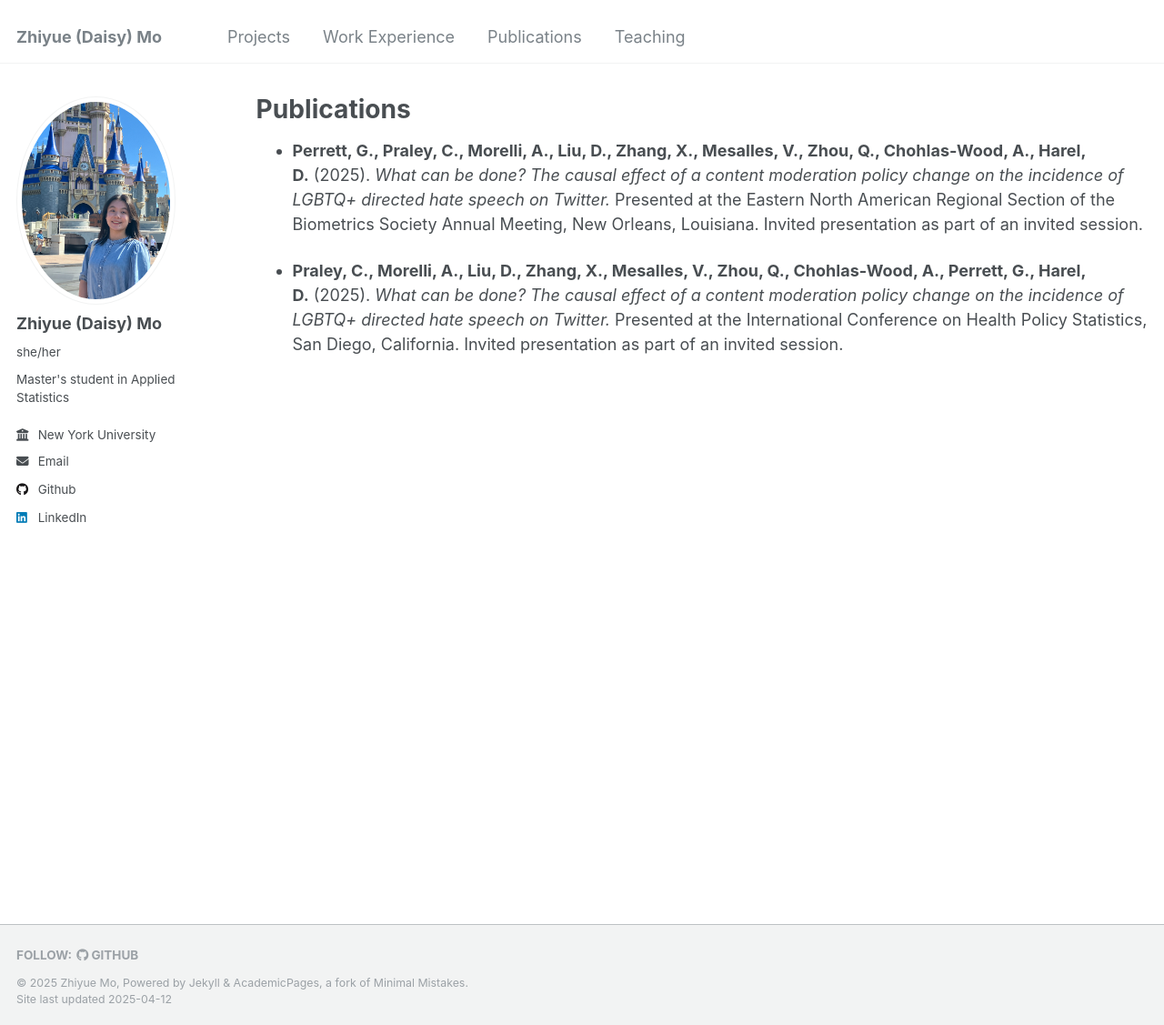
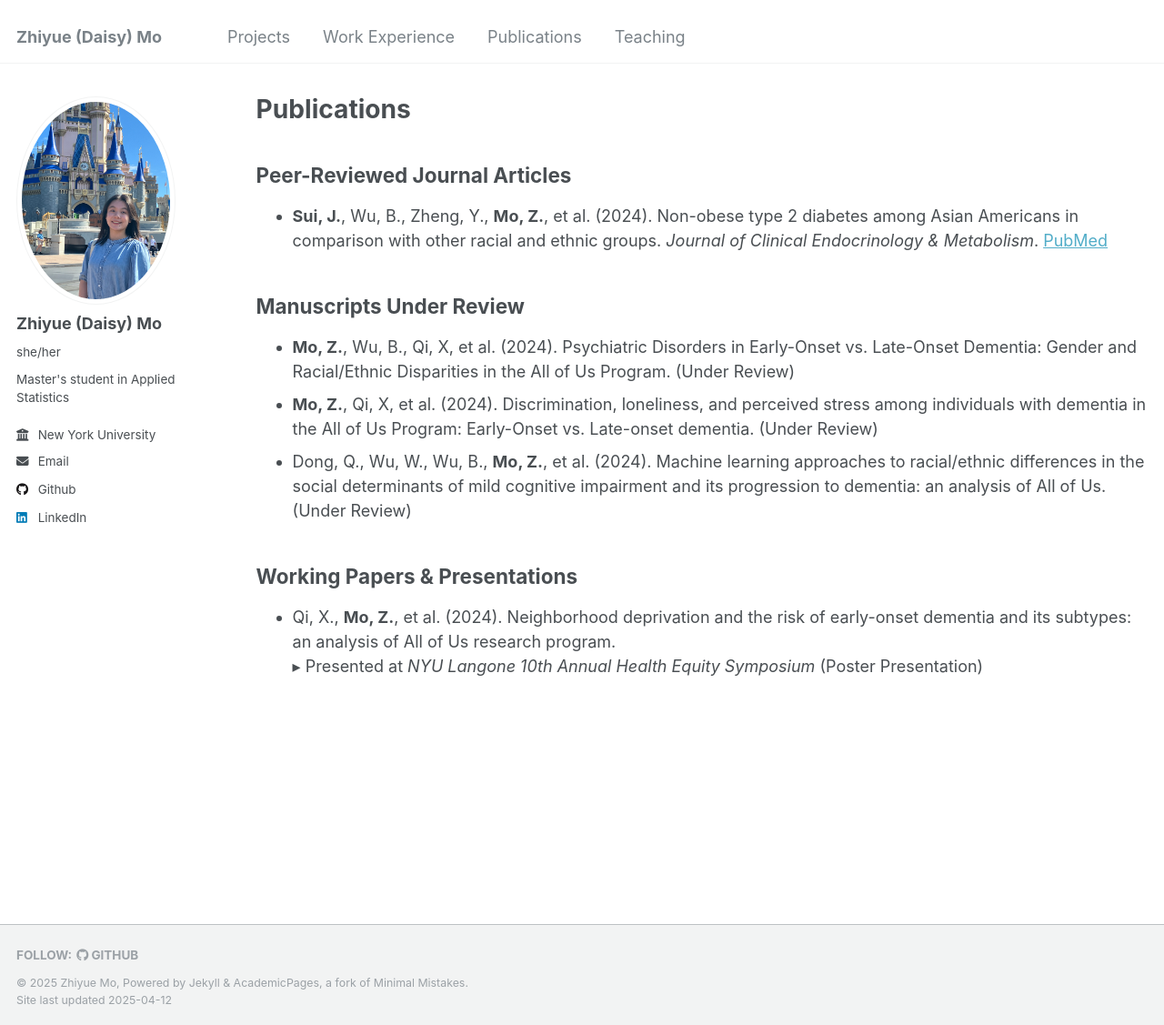
Before and after one commit to zhiyuemo/zhiyuemo.github.io, a Jekyll site: the page built from _pages/publications.md, in a window 1280 px wide and 1127 px high. Shown: the whole window at 91% size. Built offline with Jekyll 4.4.1, drawn with Linux system fonts in a browser that asks for light colours.

Commit message:
Update publications.md

```diff
--- a/_pages/publications.md
+++ b/_pages/publications.md
@@ -5,6 +5,14 @@ permalink: /publications/
 author_profile: true
 ---
 
-- **Perrett, G., Praley, C., Morelli, A., Liu, D., Zhang, X., Mesalles, V., Zhou, Q., Chohlas-Wood, A., Harel, D.** (2025). *What can be done? The causal effect of a content moderation policy change on the incidence of LGBTQ+ directed hate speech on Twitter.* Presented at the Eastern North American Regional Section of the Biometrics Society Annual Meeting, New Orleans, Louisiana. Invited presentation as part of an invited session.
+## Peer-Reviewed Journal Articles
+- **Sui, J.**, Wu, B., Zheng, Y., **Mo, Z.**, et al. (2024). Non-obese type 2 diabetes among Asian Americans in comparison with other racial and ethnic groups. *Journal of Clinical Endocrinology & Metabolism*. [PubMed](https://pubmed.ncbi.nlm.nih.gov/39712367/)
 
-- **Praley, C., Morelli, A., Liu, D., Zhang, X., Mesalles, V., Zhou, Q., Chohlas-Wood, A., Perrett, G., Harel, D.** (2025). *What can be done? The causal effect of a content moderation policy change on the incidence of LGBTQ+ directed hate speech on Twitter.* Presented at the International Conference on Health Policy Statistics, San Diego, California. Invited presentation as part of an invited session.
+## Manuscripts Under Review
+- **Mo, Z.**, Wu, B., Qi, X, et al. (2024). Psychiatric Disorders in Early-Onset vs. Late-Onset Dementia: Gender and Racial/Ethnic Disparities in the All of Us Program. (Under Review)
+- **Mo, Z.**, Qi, X, et al. (2024). Discrimination, loneliness, and perceived stress among individuals with dementia in the All of Us Program: Early-Onset vs. Late-onset dementia. (Under Review)
+- Dong, Q., Wu, W., Wu, B., **Mo, Z.**, et al. (2024). Machine learning approaches to racial/ethnic differences in the social determinants of mild cognitive impairment and its progression to dementia: an analysis of All of Us. (Under Review)
+
+## Working Papers & Presentations
+- Qi, X., **Mo, Z.**, et al. (2024). Neighborhood deprivation and the risk of early-onset dementia and its subtypes: an analysis of All of Us research program.
+  ▸ Presented at *NYU Langone 10th Annual Health Equity Symposium* (Poster Presentation)
```
